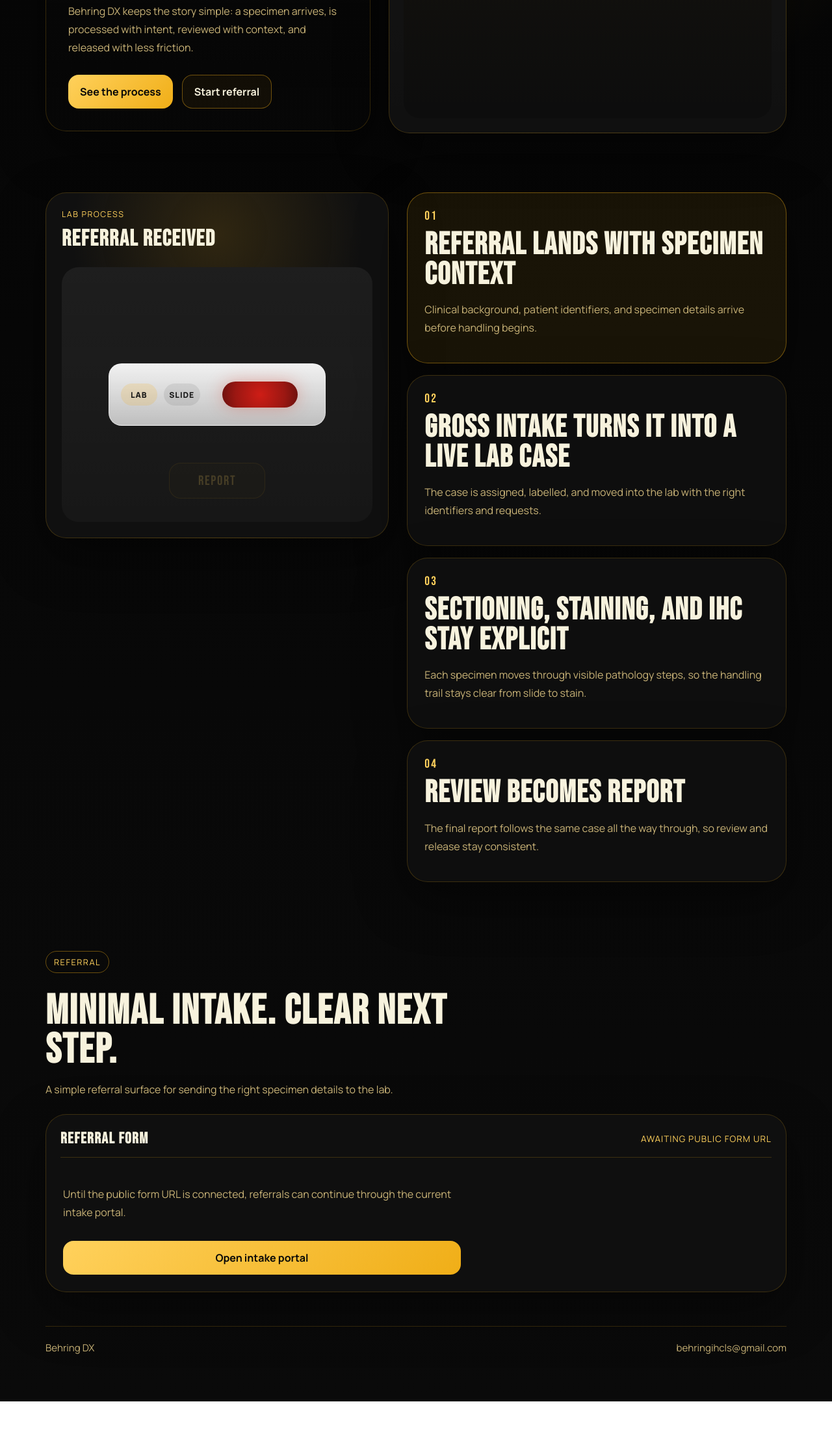
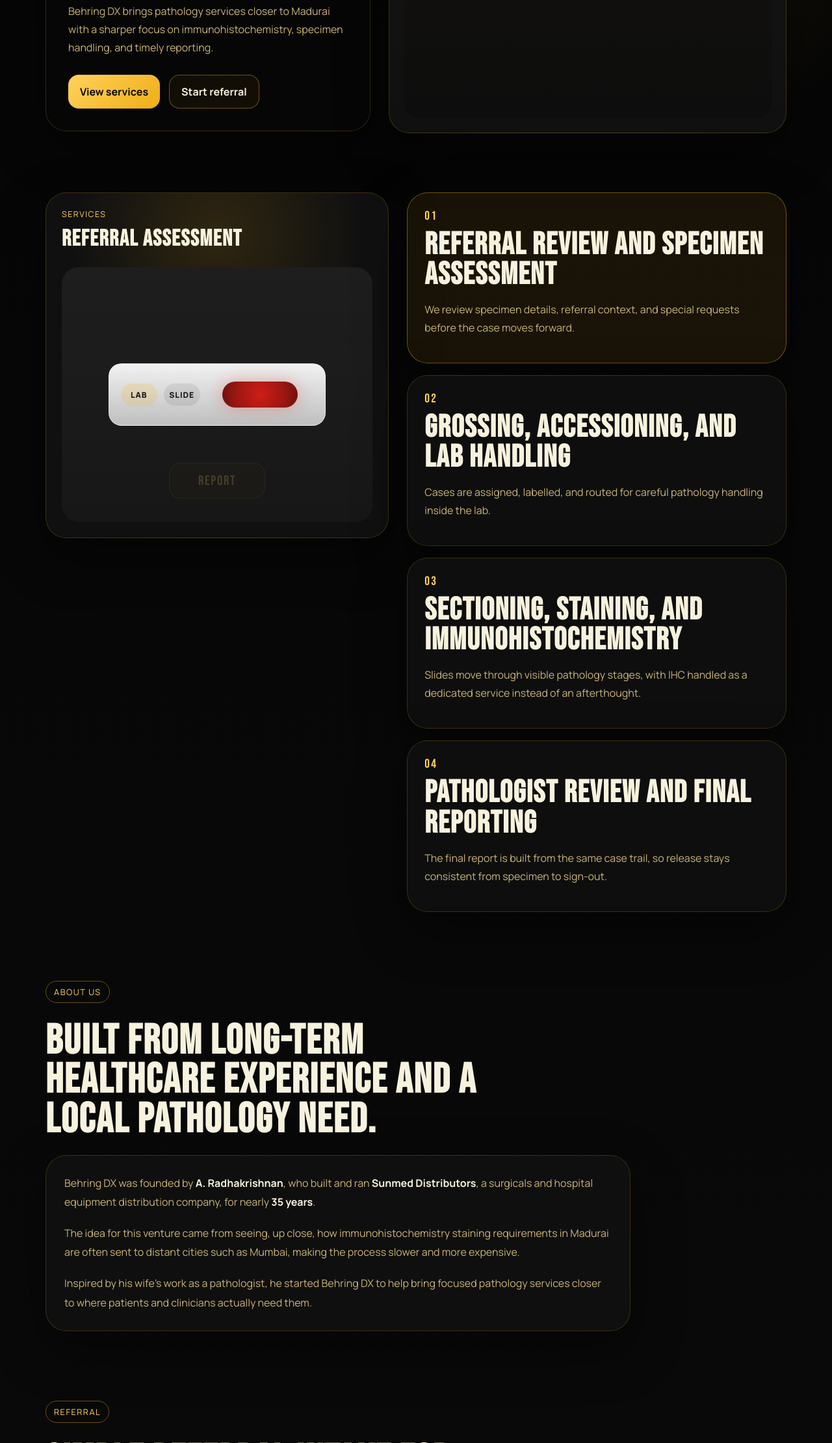
Before and after one commit to The519ma/Behring_DX, a plain HTML site: page index.html in a window 1280 px wide. Shown: the part 580-2800 px from the top of the page at 65% size. Before the commit the page ends 2736 px from the top, so only its background shows below. Drawn offline with nearby package versions, Linux system fonts and the light colour scheme.

Commit message:
Refocus site around services referral and founder story

```diff
--- a/app.js
+++ b/app.js
@@ -16,10 +16,10 @@ const referralFormUrl = siteConfig.referralFormUrl || "";
 const referralFallbackUrl = siteConfig.referralFallbackUrl || "https://portal.behringdx.health";
 
 const stageTitles = {
-  received: "Referral received",
-  grossing: "Gross intake in motion",
-  staining: "Sectioned and stained",
-  reporting: "Report ready for release"
+  received: "Referral assessment",
+  grossing: "Grossing and lab handling",
+  staining: "Staining and IHC",
+  reporting: "Review and reporting"
 };
 
 function playEntrance() {
--- a/index.html
+++ b/index.html
@@ -4,7 +4,7 @@
   <meta charset="utf-8">
   <meta name="viewport" content="width=device-width, initial-scale=1">
   <title>Behring DX | behringdx.health</title>
-  <meta name="description" content="A pathology-first lab for clearer referrals, careful specimen handling, and cleaner reporting.">
+  <meta name="description" content="Behring DX offers pathology-focused services including immunohistochemistry, specimen handling, reporting, and referral support.">
   <meta name="theme-color" content="#f0ae17">
   <link rel="preconnect" href="https://fonts.googleapis.com">
   <link rel="preconnect" href="https://fonts.gstatic.com" crossorigin>
@@ -22,9 +22,10 @@
         </div>
       </a>
       <nav class="site-nav" aria-label="Primary">
-        <a href="#process">Process</a>
+        <a href="#services">Services</a>
         <a href="#referrals">Referral</a>
-        <a href="#contact">Contact</a>
+        <a href="#about">About Us</a>
+        <a href="https://portal.behringdx.health" target="_blank" rel="noreferrer">Portal</a>
       </nav>
     </header>
 
@@ -34,11 +35,11 @@
           <p class="eyebrow">Pathology-first lab</p>
           <h1>From one slide to the whole lab process.</h1>
           <p class="hero-lead">
-            Behring DX keeps the story simple: a specimen arrives, is processed with intent,
-            reviewed with context, and released with less friction.
+            Behring DX brings pathology services closer to Madurai with a sharper focus on immunohistochemistry,
+            specimen handling, and timely reporting.
           </p>
           <div class="hero-actions">
-            <a class="cta cta-primary" href="#process">See the process</a>
+            <a class="cta cta-primary" href="#services">View services</a>
             <a class="cta cta-secondary" href="#referrals">Start referral</a>
           </div>
         </div>
@@ -85,12 +86,12 @@
         </div>
       </section>
 
-      <section class="workflow-story" id="process">
+      <section class="workflow-story" id="services">
         <div class="story-visual-wrap">
           <div class="story-visual reveal" data-stage="received">
             <div class="visual-meta">
-              <span class="visual-kicker">Lab process</span>
-              <strong class="visual-title">Referral received</strong>
+              <span class="visual-kicker">Services</span>
+              <strong class="visual-title">Referral assessment</strong>
             </div>
             <div class="visual-frame">
               <div class="visual-slide">
@@ -107,35 +108,58 @@
         <div class="workflow-steps">
           <article class="workflow-step reveal is-active" data-stage="received">
             <span class="step-number">01</span>
-            <h2>Referral lands with specimen context</h2>
-            <p>Clinical background, patient identifiers, and specimen details arrive before handling begins.</p>
+            <h2>Referral review and specimen assessment</h2>
+            <p>We review specimen details, referral context, and special requests before the case moves forward.</p>
           </article>
 
           <article class="workflow-step reveal" data-stage="grossing">
             <span class="step-number">02</span>
-            <h2>Gross intake turns it into a live lab case</h2>
-            <p>The case is assigned, labelled, and moved into the lab with the right identifiers and requests.</p>
+            <h2>Grossing, accessioning, and lab handling</h2>
+            <p>Cases are assigned, labelled, and routed for careful pathology handling inside the lab.</p>
           </article>
 
           <article class="workflow-step reveal" data-stage="staining">
             <span class="step-number">03</span>
-            <h2>Sectioning, staining, and IHC stay explicit</h2>
-            <p>Each specimen moves through visible pathology steps, so the handling trail stays clear from slide to stain.</p>
+            <h2>Sectioning, staining, and immunohistochemistry</h2>
+            <p>Slides move through visible pathology stages, with IHC handled as a dedicated service instead of an afterthought.</p>
           </article>
 
           <article class="workflow-step reveal" data-stage="reporting">
             <span class="step-number">04</span>
-            <h2>Review becomes report</h2>
-            <p>The final report follows the same case all the way through, so review and release stay consistent.</p>
+            <h2>Pathologist review and final reporting</h2>
+            <p>The final report is built from the same case trail, so release stays consistent from specimen to sign-out.</p>
           </article>
+        </div>
+      </section>
+
+      <section class="about-shell reveal" id="about">
+        <div class="section-heading">
+          <p class="eyebrow">About Us</p>
+          <h2>Built from long-term healthcare experience and a local pathology need.</h2>
+        </div>
+
+        <div class="about-card">
+          <p>
+            Behring DX was founded by <strong>A. Radhakrishnan</strong>, who built and ran
+            <strong>Sunmed Distributors</strong>, a surgicals and hospital equipment distribution company,
+            for nearly <strong>35 years</strong>.
+          </p>
+          <p>
+            The idea for this venture came from seeing, up close, how immunohistochemistry staining requirements
+            in Madurai are often sent to distant cities such as Mumbai, making the process slower and more expensive.
+          </p>
+          <p>
+            Inspired by his wife’s work as a pathologist, he started Behring DX to help bring focused pathology services
+            closer to where patients and clinicians actually need them.
+          </p>
         </div>
       </section>
 
       <section class="referral-shell reveal" id="referrals">
         <div class="section-heading">
           <p class="eyebrow">Referral</p>
-          <h2>Minimal intake. Clear next step.</h2>
-          <p class="section-copy">A simple referral surface for sending the right specimen details to the lab.</p>
+          <h2>Simple referral intake for clinicians and partners.</h2>
+          <p class="section-copy">Send specimen details, clinical context, and requests to the lab through one clear intake path.</p>
         </div>
 
         <div class="referral-card">
@@ -164,6 +188,7 @@
 
     <footer class="site-footer" id="contact">
       <span>Behring DX</span>
+      <a href="https://portal.behringdx.health" target="_blank" rel="noreferrer">Portal</a>
       <a href="mailto:behringihcls@gmail.com">behringihcls@gmail.com</a>
     </footer>
   </div>
--- a/styles.css
+++ b/styles.css
@@ -122,6 +122,7 @@ a {
 .hero-stage,
 .story-visual,
 .workflow-step,
+.about-card,
 .referral-card {
   background: linear-gradient(180deg, rgba(255, 255, 255, 0.02), rgba(255, 255, 255, 0));
   border: 1px solid var(--line);
@@ -465,6 +466,10 @@ a {
   margin-top: 94px;
 }
 
+.about-shell {
+  margin-top: 94px;
+}
+
 .section-heading {
   max-width: 680px;
   margin-bottom: 24px;
@@ -474,6 +479,27 @@ a {
   margin: 16px 0 10px;
   font-size: clamp(2.4rem, 5vw, 4.1rem);
   line-height: 0.94;
+}
+
+.about-card {
+  padding: 28px;
+  background: rgba(16, 16, 16, 0.96);
+  max-width: 900px;
+}
+
+.about-card p {
+  margin: 0 0 18px;
+  color: var(--muted);
+  line-height: 1.85;
+  font-size: 1rem;
+}
+
+.about-card p:last-child {
+  margin-bottom: 0;
+}
+
+.about-card strong {
+  color: var(--ink);
 }
 
 .referral-card {
@@ -567,6 +593,7 @@ a {
   .hero-stage,
   .story-visual,
   .workflow-step,
+  .about-card,
   .referral-card {
     border-radius: 24px;
   }
@@ -574,6 +601,7 @@ a {
   .hero-copy,
   .story-visual,
   .workflow-step,
+  .about-card,
   .referral-card {
     padding: 20px;
   }
```
